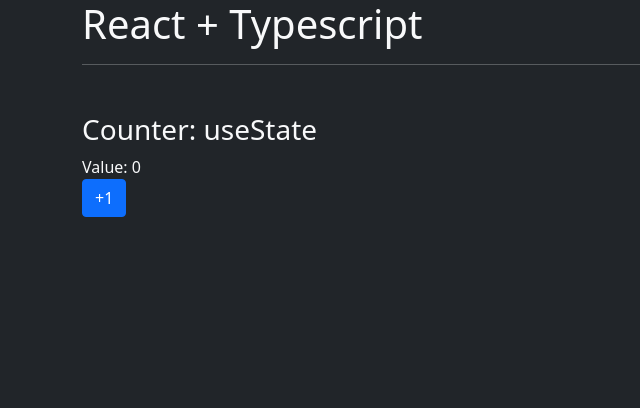
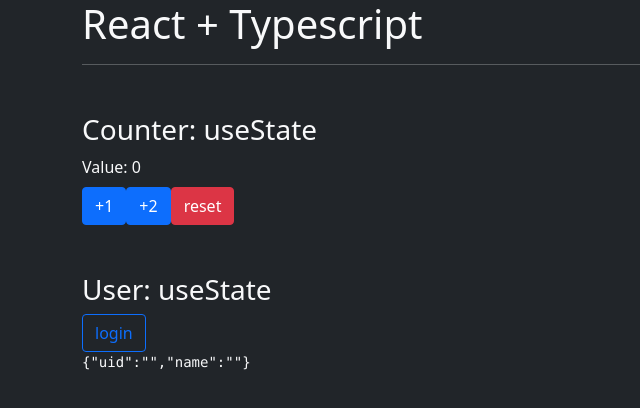
Before and after one commit to CristianSifuentes/reactory, a React (Create React App) app: page / in a window 1280 px wide. Shown: the top 408 px of the page, without its empty margins (0-640 px from the left). Built offline with nearby package versions, Linux system fonts and the light colour scheme.

Commit message:
Add Counter and User component, using useState, strong typed and interfaces and other features

```diff
--- a/src/App.tsx
+++ b/src/App.tsx
@@ -1,4 +1,5 @@
-import { Counter } from "./components/Counter";
+import { Counter } from './components/Counter';
+import { User } from './components/User';
 
 function App() {
   return (
@@ -6,6 +7,7 @@
       <h1>React + Typescript</h1>
       <hr></hr>
       <Counter></Counter>
+      <User></User>
 
     </div>
   );
--- a/src/components/Counter.tsx
+++ b/src/components/Counter.tsx
@@ -3,8 +3,8 @@
 export const Counter = () => {
   const [counter, setCounter]= useState(0);
 
-  const increment = () => {
-    setCounter(counter + 1);
+  const increment = (num:number) : void => {
+    setCounter(counter + num);
   }
 
   return (
@@ -12,7 +12,9 @@
         <h3>Counter: useState</h3>
         <span>Value: { counter }</span>
         <br/>
-       <button  onClick={increment} type="button" className="btn btn-primary">+1</button>
+       <button  onClick={()=>increment(1)} type="button" className="btn btn-primary mt-2">+1</button>
+       <button  onClick={()=>increment(2)} type="button" className="btn btn-primary mt-2">+2</button>
+       <button onClick={() => setCounter(0)} type='button' className="btn btn-danger mt-2">reset</button>
     </div>
   )
 }
--- /dev/null
+++ b/src/components/User.tsx
@@ -0,0 +1,44 @@
+import { useState } from "react"
+import { Onclick } from '../../../GifsApp_/src/app/gifs/interfaces/giphy.interfaces';
+
+interface User {
+    uid:    string;
+    name:   string;
+}
+
+const tempUser: User = {
+    uid: 'ABC123',
+    name: 'Fernando'
+}
+
+export const User = () => {
+
+  const [user, setUser] = useState<User>({
+    uid: '',
+    name: ''
+  });
+
+  const login = () => {
+    setUser({
+      uid: 'ABC123',
+      name: 'Fernando'
+    });
+  }
+
+
+  return (
+    <div className="mt-5">
+        <h3>User: useState</h3>
+        <button onClick={login} className="btn btn-outline-primary">login</button>
+
+        {
+            (!user)
+             ?
+            <pre>Not found user:</pre>
+            : <pre>{ JSON.stringify(user) }</pre>
+        }
+
+
+    </div>
+  )
+}
```
